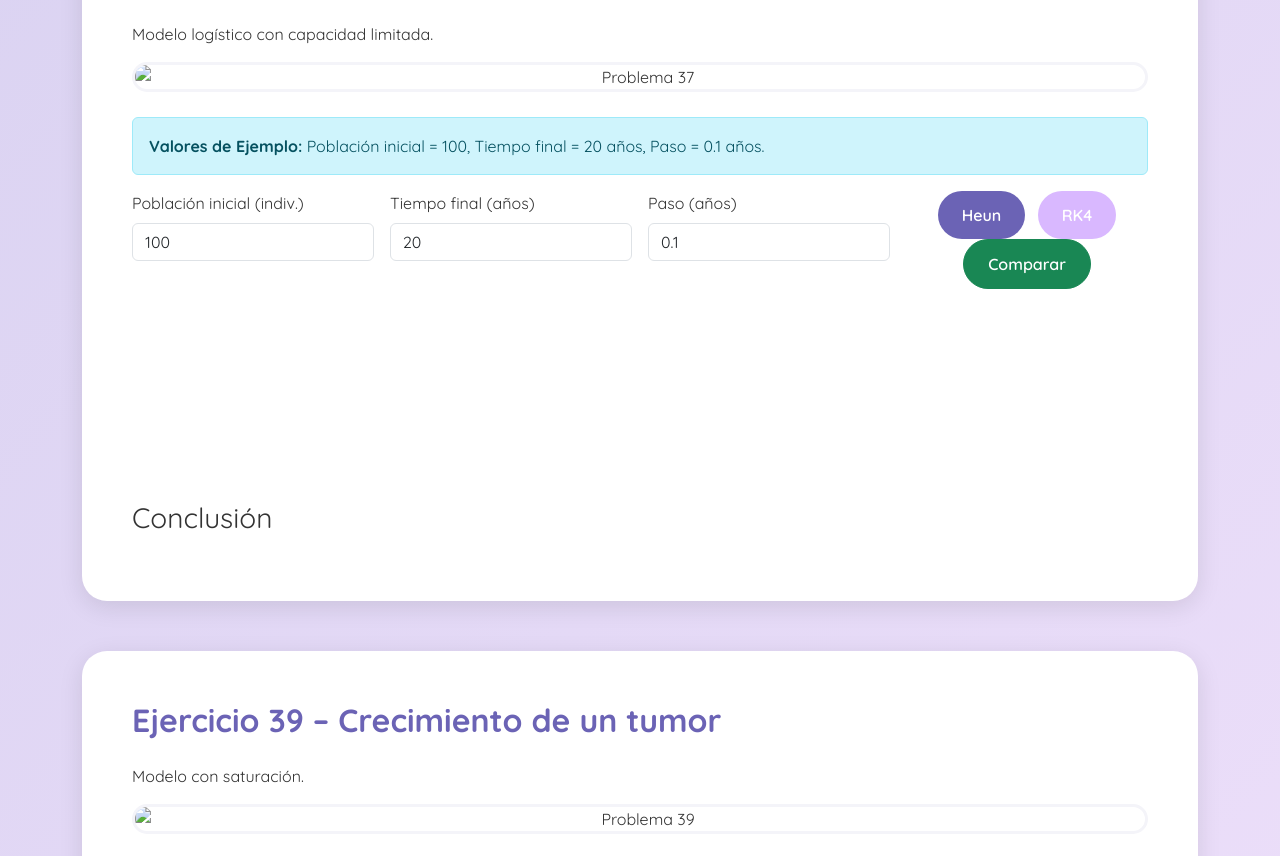
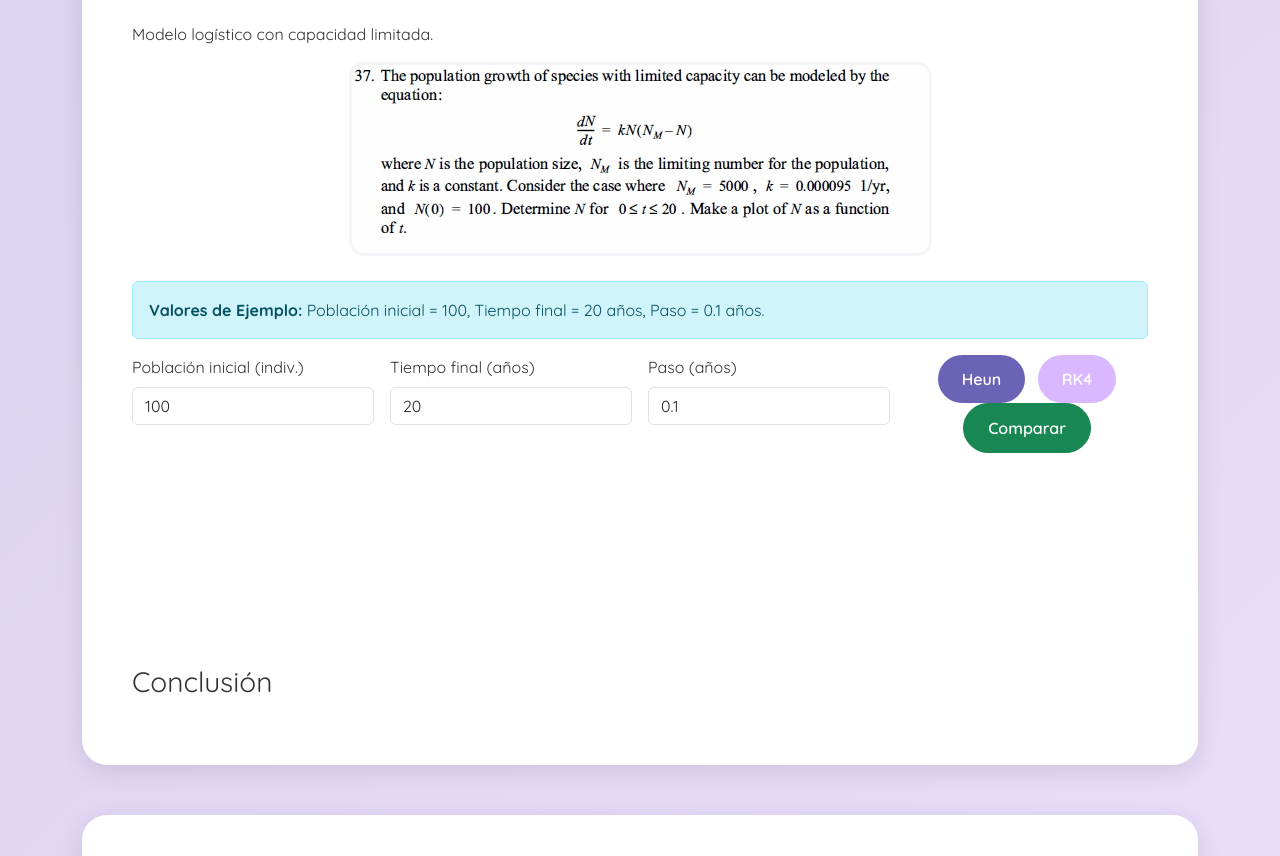
Before and after one commit to Angelamiriam/Ejercicios-para-Ec.-Diferenciales, a plain HTML site: page index.html in a window 1280 px wide. Shown: the part 354-1210 px from the top of the page. Drawn offline with nearby package versions, Linux system fonts and the light colour scheme.

Commit message:
Update index.html

```diff
--- a/index.html
+++ b/index.html
@@ -27,7 +27,7 @@
       <h2>Ejercicio 37 – Crecimiento poblacional</h2>
       <p>Modelo logístico con capacidad limitada.</p>
       <div class="text-center">
-        <img src="img/problema37.jpg" alt="Problema 37">
+        <img src="Tarea SIS/img/problema37.jpg" alt="Problema 37">
       </div>
       <div class="alert alert-info" role="alert">
         <strong>Valores de Ejemplo:</strong> Población inicial = 100, Tiempo final = 20 años, Paso = 0.1 años.
@@ -60,7 +60,7 @@
       <h2>Ejercicio 39 – Crecimiento de un tumor</h2>
       <p>Modelo con saturación.</p>
       <div class="text-center">
-        <img src="img/problema39.jpg" alt="Problema 39">
+        <img src="Tarea SIS/img/problema39.jpg" alt="Problema 39">
       </div>
       <div class="alert alert-info" role="alert">
         <strong>Valores de Ejemplo:</strong> Tasa α = 0.8, Capacidad k = 60 mm², Exponente ν = 0.25, Área inicial A₀ = 1 mm², Tiempo = 30 días. (Paso h fijado a 0.1)
@@ -102,7 +102,7 @@
       <h2>Ejercicio 40 – Velocidad de caída</h2>
       <p>Caída libre con resistencia cuadrática.</p>
       <div class="text-center">
-        <img src="img/problema40.jpg" alt="Problema 40">
+        <img src="Tarea SIS/img/problema40.jpg" alt="Problema 40">
       </div>
       <div class="alert alert-info" role="alert">
         <strong>Valores de Ejemplo:</strong> Velocidad inicial = 0 m/s, Tiempo final = 100 s, Paso = 0.25 s.
```
